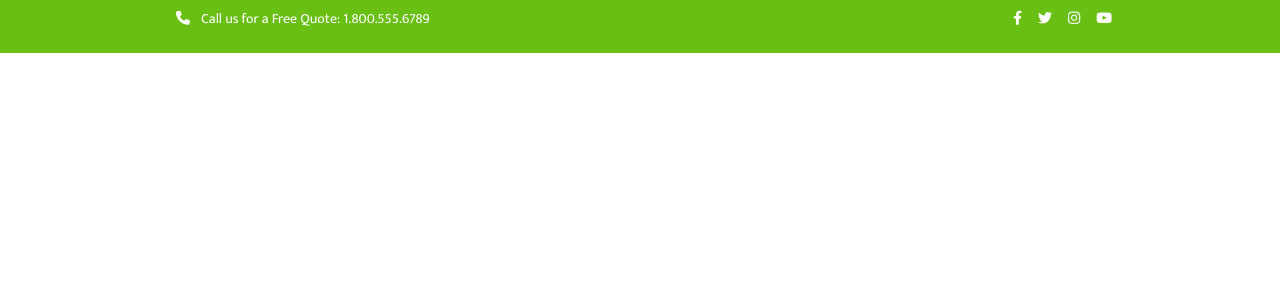
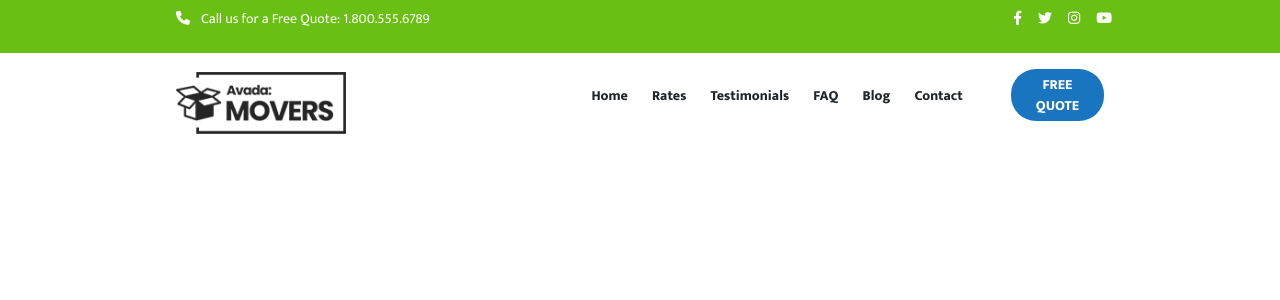
Before and after one commit to SofMD/proj-html-vuejs, a Vue app: page / in a window 1280 px wide. Shown: the top 300 px of the page. Built offline with nearby package versions, Linux system fonts and the light colour scheme.

Commit message:
header-button

```diff
--- a/src/App.vue
+++ b/src/App.vue
@@ -5,6 +5,7 @@
       <!-- top -->
       <HeaderTop/>
       <!-- bottom -->
+      <HeaderBottom/>
 
     </header>
 
@@ -17,11 +18,13 @@
 
 <script>
 import HeaderTop from '@/components/HeaderTop.vue';
+import HeaderBottom from '@/components/HeaderBottom.vue';
 
 export default {
   name: 'App',
   components: {
      HeaderTop,
+     HeaderBottom,
 
   }
 }
--- /dev/null
+++ b/src/components/HeaderBottom.vue
@@ -0,0 +1,67 @@
+<template>
+  <section>
+      <div class="d-flex p-3 justify-content-between align-items-center">
+          <!-- logo -->
+          <div class="headerImage">
+              <img src="../assets/avada-movers-logo.png" alt="">
+          </div>
+          <!-- lista -->
+          <div>
+              <ul class="headerList l-st d-flex justify-content-end align-items-center">
+                  <li class="ms-4">Home</li>
+                  <li class="ms-4">Rates</li>
+                  <li class="ms-4">Testimonials</li>
+                  <li class="ms-4">FAQ</li>
+                  <li class="ms-4">Blog</li>
+                  <li class="ms-4">Contact</li>
+                  <li class="ms-5 "> <button class="headerButton">Free Quote</button></li>
+              </ul>
+          </div>
+      </div>
+  </section>
+</template>
+
+<script>
+export default {
+    name: 'HeaderBottom',
+}
+</script>
+
+<style scoped lang="scss">
+@import '@/components/variables.scss';
+
+section {
+    div{
+        width: $sectionwidth;
+        margin: 0 auto;
+
+        .headerImage{
+            img {
+                width: 170px;
+            }
+        }
+
+        .headerList{
+            font-size: 14px;
+            font-weight: 800;
+
+            li:hover{
+                color: $greenLima;
+                cursor: pointer;
+            }
+
+            .headerButton{
+                background-color: $buttoncolor;
+                padding: 5px 25px;
+                border-radius: 25px;
+                border: none;
+                color: white;
+                text-transform: uppercase;
+                font-weight: 800;
+                cursor: pointer;
+            }
+
+        }
+    }
+}
+</style>
--- a/src/components/variables.scss
+++ b/src/components/variables.scss
@@ -1,3 +1,5 @@
 $greenLima: #69bf14 ;
 
 $sectionwidth: 75% ;
+
+$buttoncolor: #1975c0 ;
```
Also changed, not shown: src/assets/avada-movers-logo.png (added).
